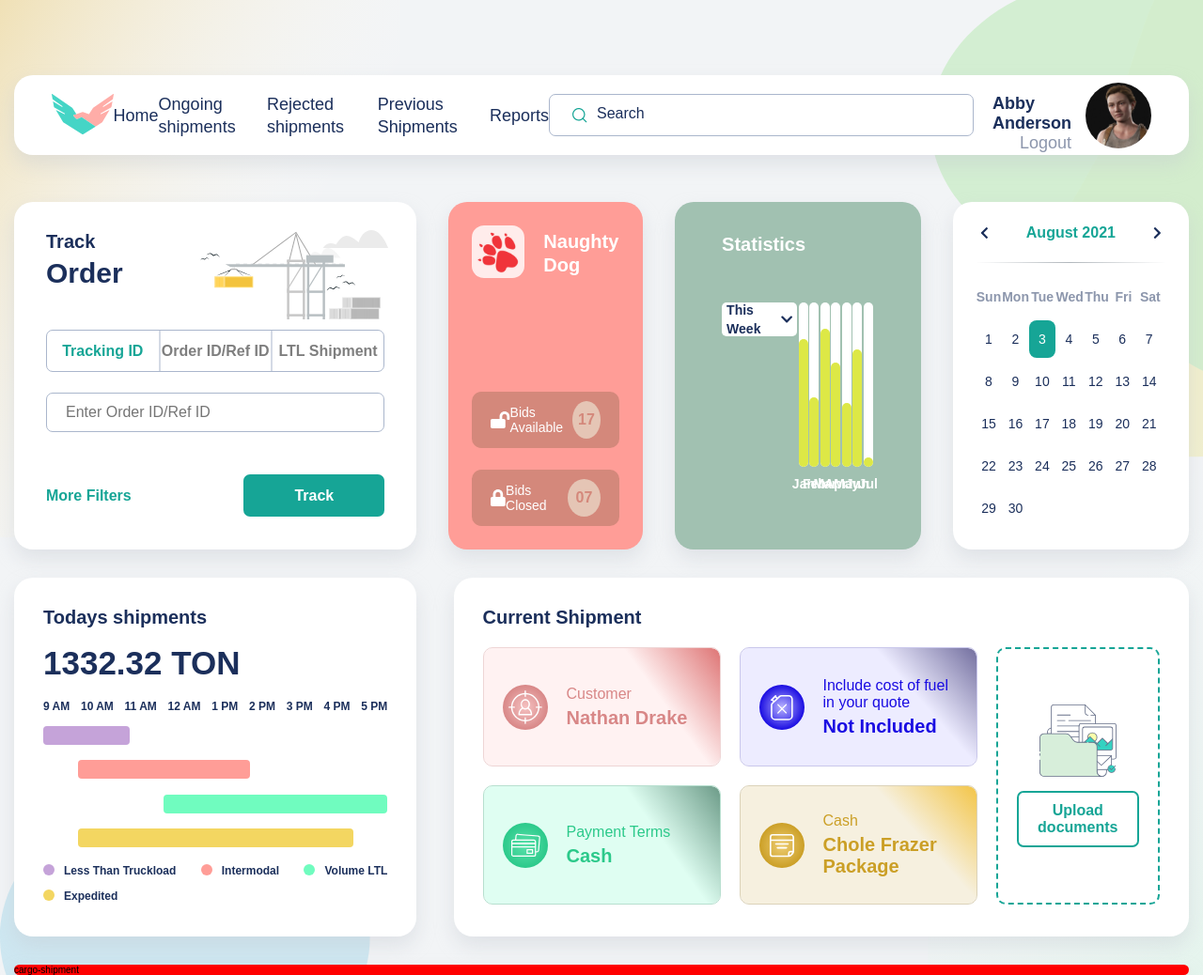
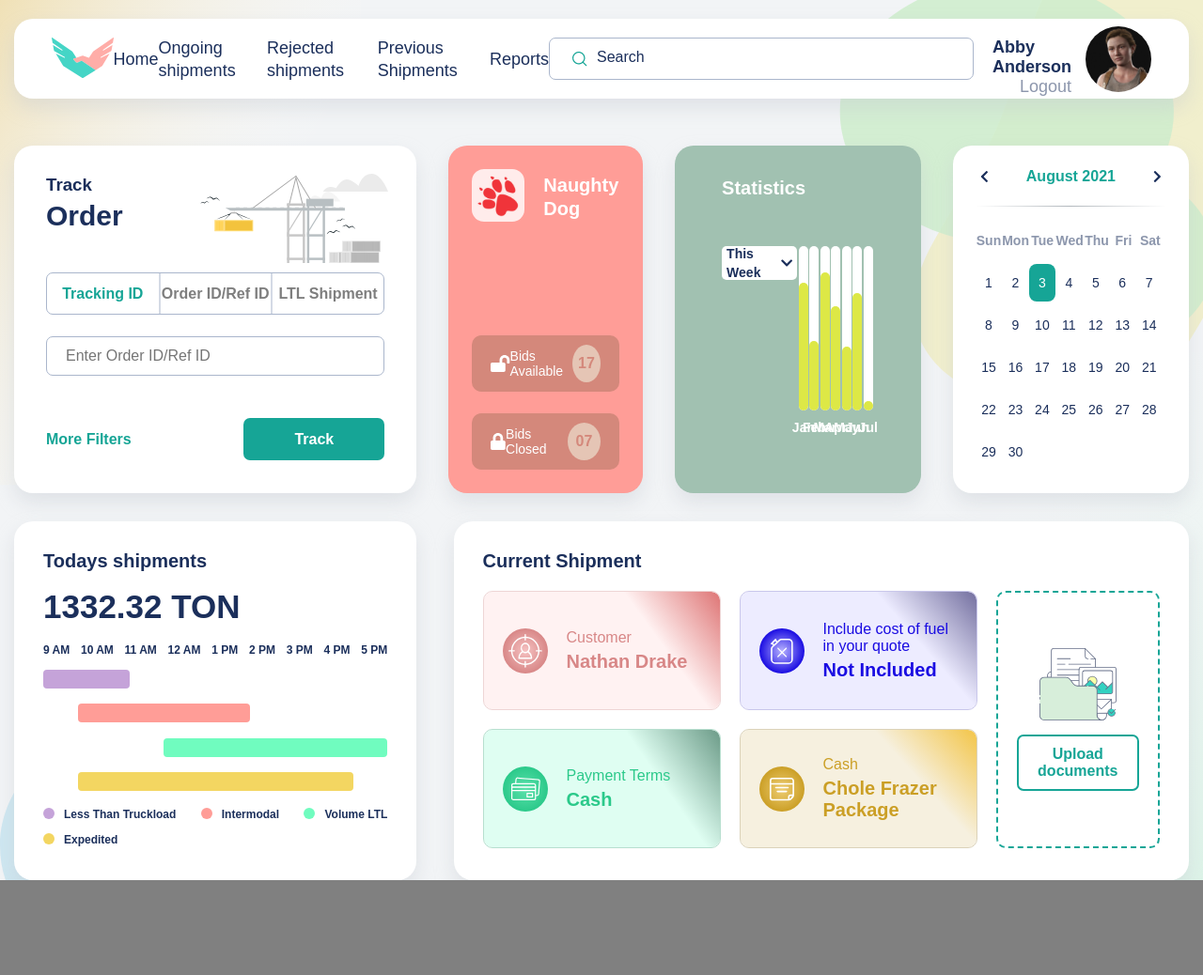
Before and after one commit to KamilTokarz110/Vue-dashboard, a Vue app: page / in a window 1280 px wide. Shown: the whole page at 94% size. After the commit the page ends 937 px from the top, so only its background shows below. Built offline with nearby package versions, Linux system fonts and the light colour scheme.

Commit message:
Applying corrections on current-shipment sm component

```diff
--- a/src/components/Navigation.vue
+++ b/src/components/Navigation.vue
@@ -149,7 +149,7 @@ export default {
     justify-content: space-between;
     align-items: center;
 
-    margin: 80px 0px 50px 0px;
+    margin: 20px 0px 50px 0px;
     padding: 40px;
     height: 85px;
 
--- a/src/components/Section_main.vue
+++ b/src/components/Section_main.vue
@@ -123,7 +123,7 @@
       .card--current-shipment__item-upload
         img.card--current-shipment__image(src="../assets/files.svg")
         a.card--current-shipment__link Upload documents
-  .card.card--cargo-shipment cargo-shipment
+  //- .card.card--cargo-shipment cargo-shipment
 </template>
 
 <script>
--- a/src/scss/_main.scss
+++ b/src/scss/_main.scss
@@ -10,6 +10,7 @@ html {
 .container {
     @include lg {
         max-width: 1780px;
+
 
     }
 
@@ -382,10 +383,7 @@ html {
             color: $nav-font-color;
 
 
-            @include lg {
-                font-size: 2rem;
-
-            }
+
 
             &--bg {
                 display: block;
@@ -509,6 +507,12 @@ html {
             &__title {
 
                 margin-bottom: 10px;
+
+                @include lg {
+                    // font-size: 2rem;
+                    margin-bottom: 0;
+
+                }
 
 
                 &--bg {
@@ -1191,6 +1195,7 @@ html {
         // font-size: 1.4rem;
 
         gap: 20px;
+        // margin-bottom: 20px;
 
         @include md {
             justify-content: space-evenly;
@@ -1226,11 +1231,14 @@ html {
         }
 
         &__items {
+            display: flex;
+            flex-direction: column;
+
             @include lg {
 
 
                 display: flex;
-                // flex-direction: row;
+                flex-direction: row;
                 // flex-wrap: wrap;
                 // align-items: center;
                 // justify-content: space-evenly;
@@ -1246,11 +1254,15 @@ html {
         }
 
         .columnn {
+            flex-basis: 100%;
+            padding: 10px 10px;
+
             @include lg {
                 display: flex;
                 flex-direction: column;
                 width: 100%;
                 gap: 20px;
+                padding: 0 0;
             }
         }
 
@@ -1287,6 +1299,7 @@ html {
             flex-basis: 100%;
 
             border-radius: 10px;
+            margin-bottom: 15px;
 
             &--1 {
 
@@ -1329,11 +1342,15 @@ html {
                 flex-basis: 50%;
                 height: 127px;
                 margin-right: 20px;
+                margin-bottom: 0px;
 
             }
 
             &-upload {
-
+                display: flex;
+                align-items: center;
+                justify-content: center;
+                padding: 20px 20px;
 
                 @include lg {
                     // flex-basis: 20%;
@@ -1365,9 +1382,11 @@ html {
             .card--current-shipment-title {
                 font-size: 1.4rem;
                 font-weight: normal;
+                text-align: center;
 
                 @include lg {
                     font-size: 1.6rem;
+                    text-align: left;
                 }
 
             }
```
